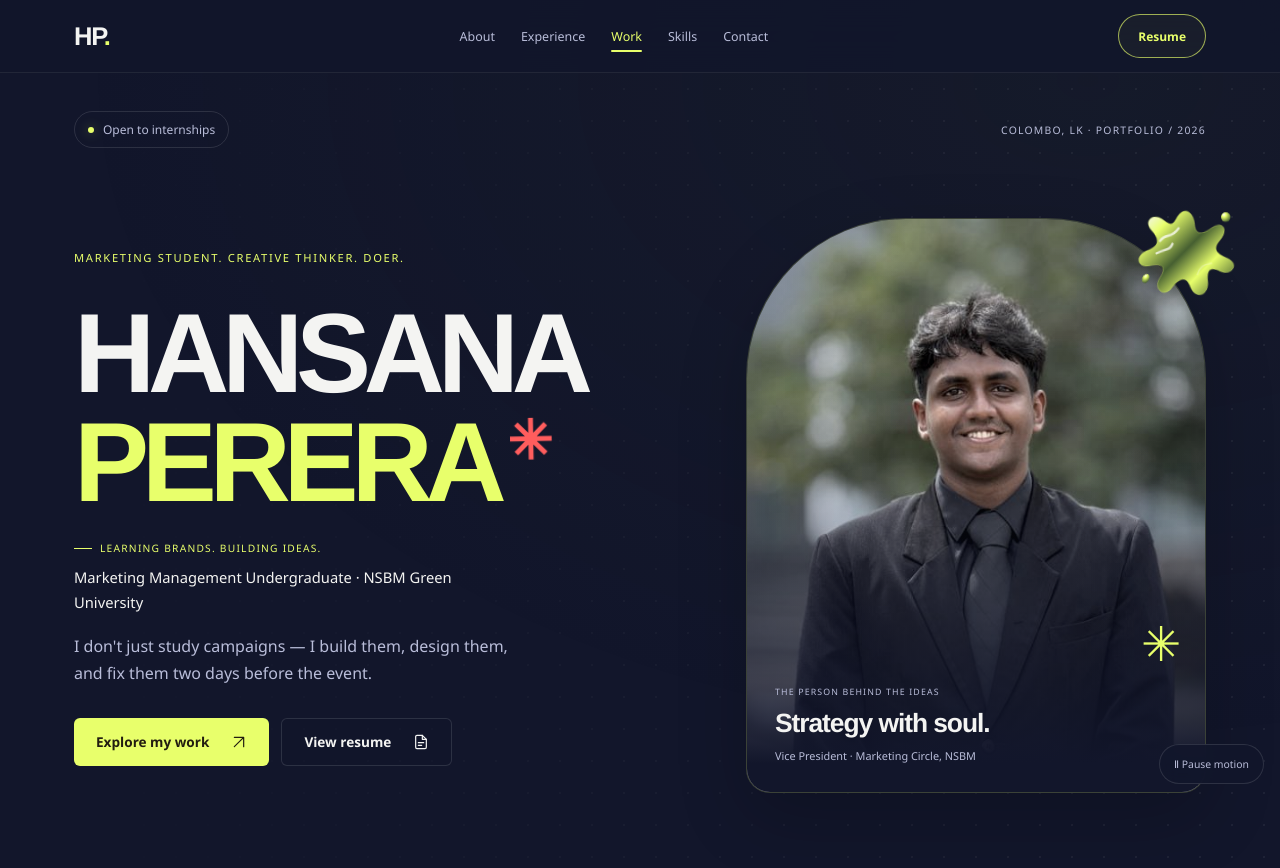
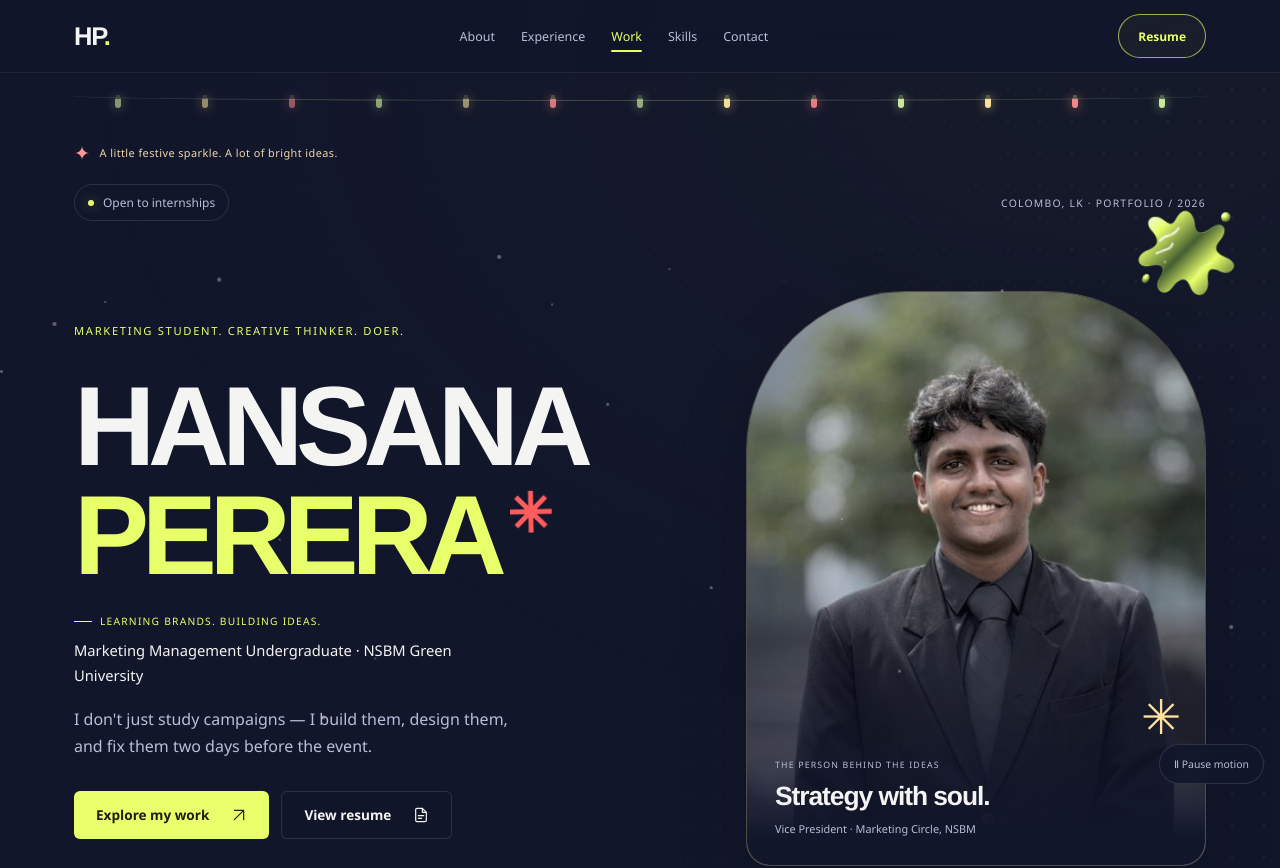
Before and after one commit to ThisulHerath/Hansana_s_Portfolio-, a React (Vite) app: page / in a window 1280 px wide. Shown: the top 868 px of the page. Built offline with nearby package versions, Linux system fonts and the light colour scheme.

Commit message:
feat: add ChristmasAtmosphere component with festive effects and integrate into App and Hero sections

```diff
--- a/src/App.jsx
+++ b/src/App.jsx
@@ -13,6 +13,7 @@ import './motion.css';
 import FloatingBackground from './components/FloatingBackground';
 import useScrollSection from './hooks/useScrollSection';
 import CampaignStrip from './components/CampaignStrip';
+import ChristmasAtmosphere from './components/ChristmasAtmosphere';
 
 export default function App() {
   const { activeSection, scene } = useScrollSection();
@@ -20,8 +21,9 @@ export default function App() {
   const pageRef = useRef(null);
   usePageMotion(pageRef, paused);
   return (
-    <div ref={pageRef} className="portfolio" data-motion={paused ? 'paused' : 'playing'}>
+    <div ref={pageRef} className="portfolio christmas-edition" data-motion={paused ? 'paused' : 'playing'}>
       <FloatingBackground scene={scene} paused={paused} />
+      <ChristmasAtmosphere />
       <a className="skip-link" href="#main">Skip to content</a>
       <Navbar activeSection={activeSection} />
       <main id="main" tabIndex={-1}>
--- /dev/null
+++ b/src/components/ChristmasAtmosphere.css
@@ -0,0 +1,26 @@
+.christmas-atmosphere { position: fixed; inset: 0; z-index: 2; pointer-events: none; overflow: hidden; }
+.christmas-snow { position: absolute; top: -12px; left: var(--snow-x); width: var(--snow-size); height: var(--snow-size); border-radius: 50%; background: #fff9e8; opacity: .35; animation: christmas-snowfall var(--snow-duration) linear var(--snow-delay) infinite; }
+@keyframes christmas-snowfall { from { transform: translate3d(0, -10px, 0); } to { transform: translate3d(var(--snow-drift), calc(100vh + 30px), 0); } }
+.christmas-atmosphere.is-hidden .christmas-snow { animation-play-state: paused; }
+.christmas-lights { position: relative; height: 30px; display: flex; justify-content: space-around; align-items: start; pointer-events: none; margin: -20px 0 18px; }
+.christmas-lights__wire { position: absolute; left: 0; right: 0; top: 0; height: 10px; border-bottom: 1px solid #74826870; border-radius: 0 0 50% 50%; }
+.christmas-lights i { --bulb: #ffe4a0; position: relative; margin-top: 7px; width: 6px; height: 10px; border-radius: 3px 3px 5px 5px; background: var(--bulb); box-shadow: 0 0 10px 3px color-mix(in srgb, var(--bulb) 25%, transparent); animation: christmas-glow 4s ease-in-out var(--bulb-delay) infinite alternate; }
+.christmas-lights i:nth-of-type(3n) { --bulb: #ff8e8e; }
+.christmas-lights i:nth-of-type(3n + 1) { --bulb: #cbea9e; }
+.christmas-lights i::before { content: ''; position: absolute; width: 4px; height: 4px; left: 1px; top: -3px; background: #56614d; border-radius: 1px; }
+@keyframes christmas-glow { from { opacity: .55; } to { opacity: 1; } }
+.christmas-greeting { display: flex; align-items: center; gap: 9px; font-size: .68rem; letter-spacing: .04em; color: #eed7ac; margin-bottom: 18px; }
+.christmas-greeting > span { color: #ff9991; font-size: 1.2rem; }
+.christmas-edition .hero__portrait { border-color: #ddc58d50; }
+.christmas-edition .hero__portrait-mark { color: #ffe1a1; }
+.christmas-edition .liquid-accent--coral { --liquid-light: #ff9890; --liquid-dark: #813747; }
+@media (max-width: 760px) {
+  .christmas-lights { margin-top: -12px; height: 26px; margin-bottom: 12px; }
+  .christmas-lights i:nth-of-type(even) { display: none; }
+  .christmas-snow:nth-child(n + 9) { display: none; }
+  .christmas-greeting { font-size: .61rem; gap: 7px; }
+}
+@media (prefers-reduced-motion: reduce) {
+  .christmas-snow { display: none; }
+  .christmas-lights i { animation: none; opacity: .8; }
+}
--- /dev/null
+++ b/src/components/ChristmasAtmosphere.jsx
@@ -0,0 +1,18 @@
+import { useEffect, useState } from 'react';
+import './ChristmasAtmosphere.css';
+
+export default function ChristmasAtmosphere() {
+  const [hidden, setHidden] = useState(() => document.hidden);
+  useEffect(() => {
+    const update = () => setHidden(document.hidden);
+    document.addEventListener('visibilitychange', update);
+    return () => document.removeEventListener('visibilitychange', update);
+  }, []);
+  return <div className={`christmas-atmosphere ${hidden ? 'is-hidden' : ''}`} aria-hidden="true">
+    {Array.from({ length: 18 }, (_, i) => <span className="christmas-snow" key={i} style={{ '--snow-x': `${(i * 37 + 9) % 100}%`, '--snow-size': `${2 + i % 3}px`, '--snow-duration': `${18 + i % 7 * 3}s`, '--snow-delay': `${-i * 3.7}s`, '--snow-drift': `${i % 2 ? 34 : -28}px` }} />)}
+  </div>;
+}
+
+export function ChristmasLights() {
+  return <div className="christmas-lights" aria-hidden="true"><div className="christmas-lights__wire" />{Array.from({ length: 13 }, (_, i) => <i key={i} style={{ '--bulb-delay': `${-i * .45}s` }} />)}</div>;
+}
--- a/src/components/Hero.jsx
+++ b/src/components/Hero.jsx
@@ -1,12 +1,15 @@
 import { profile } from "../data/content";
 import "./Hero.css";
 import LiquidAccent from './LiquidAccent';
+import { ChristmasLights } from './ChristmasAtmosphere';
 
 export default function Hero() {
   return (
     <section id="top" className="hero">
       <div className="hero__grid" aria-hidden="true" />
       <div className="container hero__content">
+        <ChristmasLights />
+        <p className="christmas-greeting"><span aria-hidden="true">✦</span> A little festive sparkle. A lot of bright ideas.</p>
         <LiquidAccent className="hero__splash" />
         <div className="hero__meta"><span className="availability"><i /> Open to internships</span><span>COLOMBO, LK · PORTFOLIO / 2026</span></div>
         <div className="hero__layout"><div className="hero__intro">
```
